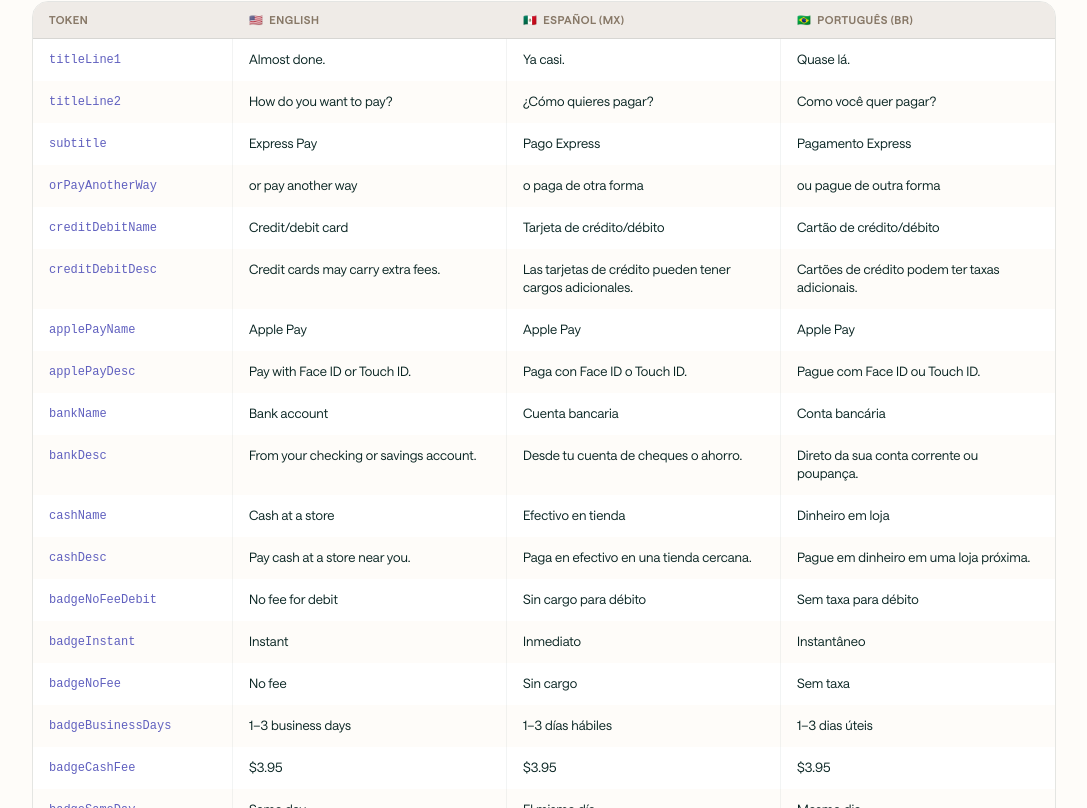
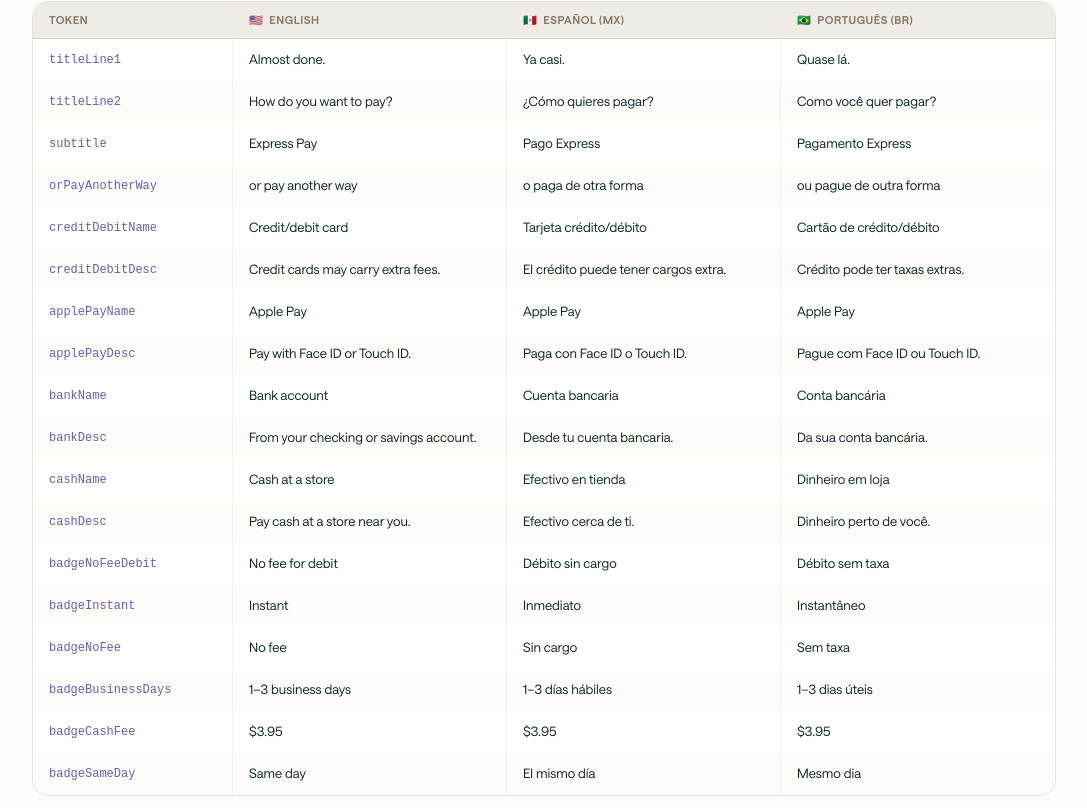
Before and after one commit to kyle-c/preso, a Next.js app: page /fintech/tokens in a window 1280 px wide. Shown: the part 642-1450 px from the top of the page, without its empty margins (96-1183 px from the left). Built offline with nearby package versions, Linux system fonts and the light colour scheme.

Commit message:
Shorten es-mx and pt-br payment card copy to prevent badge/illustration overlap
Trim creditDebitName, creditDebitDesc, bankDesc, cashDesc, badgeNoFeeDebit
for both locales — preserves meaning, fits single line within card width.

Co-Authored-By: Claude Sonnet 4.6 <noreply@anthropic.com>

```diff
--- a/app/fintechtestflow/content.ts
+++ b/app/fintechtestflow/content.ts
@@ -188,15 +188,15 @@ export const content: Record<Language, ContentTokens> = {
       titleLine2: '¿Cómo quieres pagar?',
       subtitle: 'Pago Express',
       orPayAnotherWay: 'o paga de otra forma',
-      creditDebitName: 'Tarjeta de crédito/débito',
-      creditDebitDesc: 'Las tarjetas de crédito pueden tener cargos adicionales.',
+      creditDebitName: 'Tarjeta crédito/débito',
+      creditDebitDesc: 'El crédito puede tener cargos extra.',
       applePayName: 'Apple Pay',
       applePayDesc: 'Paga con Face ID o Touch ID.',
       bankName: 'Cuenta bancaria',
-      bankDesc: 'Desde tu cuenta de cheques o ahorro.',
+      bankDesc: 'Desde tu cuenta bancaria.',
       cashName: 'Efectivo en tienda',
-      cashDesc: 'Paga en efectivo en una tienda cercana.',
-      badgeNoFeeDebit: 'Sin cargo para débito',
+      cashDesc: 'Efectivo cerca de ti.',
+      badgeNoFeeDebit: 'Débito sin cargo',
       badgeInstant: 'Inmediato',
       badgeNoFee: 'Sin cargo',
       badgeBusinessDays: '1–3 días hábiles',
@@ -273,14 +273,14 @@ export const content: Record<Language, ContentTokens> = {
       subtitle: 'Pagamento Express',
       orPayAnotherWay: 'ou pague de outra forma',
       creditDebitName: 'Cartão de crédito/débito',
-      creditDebitDesc: 'Cartões de crédito podem ter taxas adicionais.',
+      creditDebitDesc: 'Crédito pode ter taxas extras.',
       applePayName: 'Apple Pay',
       applePayDesc: 'Pague com Face ID ou Touch ID.',
       bankName: 'Conta bancária',
-      bankDesc: 'Direto da sua conta corrente ou poupança.',
+      bankDesc: 'Da sua conta bancária.',
       cashName: 'Dinheiro em loja',
-      cashDesc: 'Pague em dinheiro em uma loja próxima.',
-      badgeNoFeeDebit: 'Sem taxa para débito',
+      cashDesc: 'Dinheiro perto de você.',
+      badgeNoFeeDebit: 'Débito sem taxa',
       badgeInstant: 'Instantâneo',
       badgeNoFee: 'Sem taxa',
       badgeBusinessDays: '1–3 dias úteis',
```
